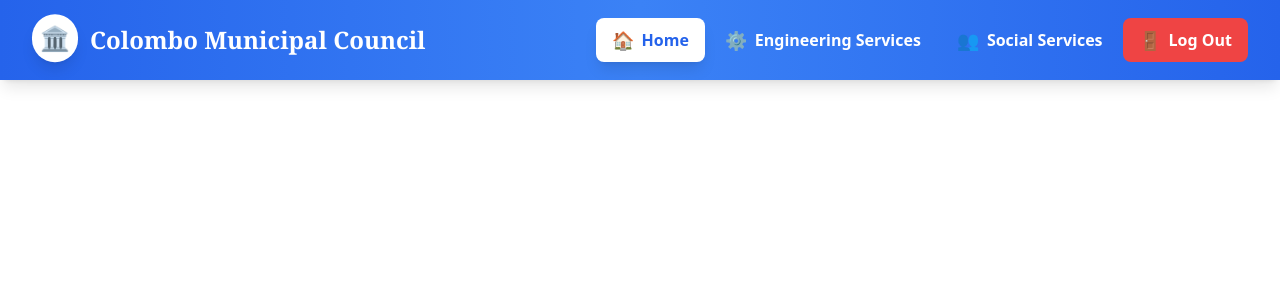
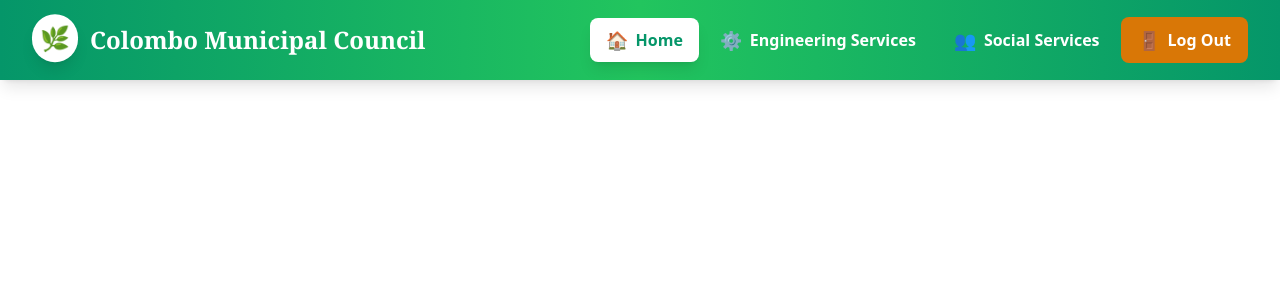
Before and after one commit to ThilinaKanishka/HCI-PROJECT-Front-End-Development-Colombo-Municipal-Council, a React (Vite) app in the folder Front_End/: page / in a window 1280 px wide. Shown: the top 300 px of the page. Built offline with nearby package versions, Linux system fonts and the light colour scheme.

Commit message:
Update Header.jsx

```diff
--- a/Front_End/src/components/Header.jsx
+++ b/Front_End/src/components/Header.jsx
@@ -32,23 +32,23 @@ function Header() {
     <header
       className={`fixed top-0 left-0 right-0 z-50 transition-all duration-300 ${
         isScrolled
-          ? "bg-gradient-to-r from-blue-900 via-blue-800 to-blue-900 shadow-2xl py-2"
-          : "bg-gradient-to-r from-blue-600 via-blue-500 to-blue-600 shadow-lg py-4"
+          ? "bg-gradient-to-r from-emerald-900 via-green-800 to-emerald-900 shadow-2xl py-2"
+          : "bg-gradient-to-r from-emerald-600 via-green-500 to-emerald-600 shadow-lg py-4"
       }`}
     >
       <div className="max-w-7xl mx-auto px-4 sm:px-6 lg:px-8">
         <div className="flex justify-between items-center">
           {/* Logo and Website Name */}
           <div className="flex items-center space-x-3">
-            <div className="bg-white rounded-full p-2 shadow-lg animate-bounce">
-              <span className="text-2xl">🏛️</span>
+            <div className="bg-white rounded-full p-2 shadow-lg animate-bounce hover:animate-spin transition-all duration-300">
+              <span className="text-2xl">🌿</span>
             </div>
             <div className="flex flex-col">
               <h1 className="text-white font-bold text-lg md:text-xl lg:text-2xl font-serif">
                 {websiteName.split("").map((letter, index) => (
                   <span
                     key={index}
-                    className="inline-block animate-rubberBand"
+                    className="inline-block animate-rubberBand hover:animate-pulse"
                     style={{
                       animationDelay: `${index * 0.1}s`,
                       animationIterationCount: 1,
@@ -58,7 +58,7 @@ function Header() {
                   </span>
                 ))}
               </h1>
-              <div className="text-cyan-300 text-xs md:text-sm font-mono animate-pulse"></div>
+              <div className="text-emerald-200 text-xs md:text-sm font-mono animate-pulse hover:animate-bounce transition-all"></div>
             </div>
           </div>
 
@@ -70,15 +70,17 @@ function Header() {
                 to={item.path}
                 className={`flex items-center space-x-2 px-4 py-2 rounded-lg transition-all duration-300 transform hover:scale-105 ${
                   location.pathname === item.path
-                    ? "bg-white text-blue-600 shadow-lg"
-                    : "text-white hover:bg-blue-700 hover:bg-opacity-50"
+                    ? "bg-white text-emerald-600 shadow-lg font-bold"
+                    : "text-white hover:bg-emerald-700 hover:bg-opacity-50 border border-transparent hover:border-emerald-300"
                 } ${
                   index === navItems.length - 1
-                    ? "bg-red-500 hover:bg-red-600"
+                    ? "bg-amber-600 hover:bg-amber-700 border-amber-400"
                     : ""
                 }`}
               >
-                <span className="text-lg">{item.icon}</span>
+                <span className="text-lg transition-transform hover:scale-125">
+                  {item.icon}
+                </span>
                 <span className="font-semibold">{item.label}</span>
               </Link>
             ))}
@@ -87,7 +89,7 @@ function Header() {
           {/* Mobile Menu Button */}
           <button
             onClick={() => setIsMobileMenuOpen(!isMobileMenuOpen)}
-            className="md:hidden bg-white bg-opacity-20 p-2 rounded-lg text-white hover:bg-opacity-30 transition-all"
+            className="md:hidden bg-white bg-opacity-20 p-2 rounded-lg text-white hover:bg-opacity-30 transition-all transform hover:scale-110"
           >
             <svg
               className="w-6 h-6"
@@ -116,24 +118,24 @@ function Header() {
 
         {/* Mobile Navigation */}
         {isMobileMenuOpen && (
-          <div className="md:hidden mt-4 bg-blue-800 bg-opacity-90 rounded-lg p-4 animate-slideDown">
+          <div className="md:hidden mt-4 bg-emerald-800 bg-opacity-95 rounded-lg p-4 animate-slideDown border border-emerald-400">
             <div className="flex flex-col space-y-3">
               {navItems.map((item) => (
                 <Link
                   key={item.path}
                   to={item.path}
                   onClick={() => setIsMobileMenuOpen(false)}
-                  className={`flex items-center space-x-3 px-4 py-3 rounded-lg transition-all duration-300 ${
+                  className={`flex items-center space-x-3 px-4 py-3 rounded-lg transition-all duration-300 transform hover:scale-102 ${
                     location.pathname === item.path
-                      ? "bg-white text-blue-600 shadow-lg"
-                      : "text-white hover:bg-blue-700"
+                      ? "bg-white text-emerald-600 shadow-lg font-bold"
+                      : "text-white hover:bg-emerald-700 border border-transparent hover:border-emerald-300"
                   } ${
                     item.label === "Log Out"
-                      ? "bg-red-500 hover:bg-red-600"
+                      ? "bg-amber-600 hover:bg-amber-700 border-amber-400"
                       : ""
                   }`}
                 >
-                  <span className="text-xl">{item.icon}</span>
+                  <span className="text-xl animate-pulse">{item.icon}</span>
                   <span className="font-semibold">{item.label}</span>
                 </Link>
               ))}
@@ -179,6 +181,16 @@ function Header() {
           }
         }
 
+        @keyframes gentlePulse {
+          0%,
+          100% {
+            transform: scale(1);
+          }
+          50% {
+            transform: scale(1.02);
+          }
+        }
+
         .animate-rubberBand {
           animation: rubberBand 0.8s ease-in-out;
         }
@@ -186,6 +198,10 @@ function Header() {
         .animate-slideDown {
           animation: slideDown 0.3s ease-out;
         }
+
+        .hover\\:scale-102:hover {
+          transform: scale(1.02);
+        }
       `}</style>
     </header>
   );
```
